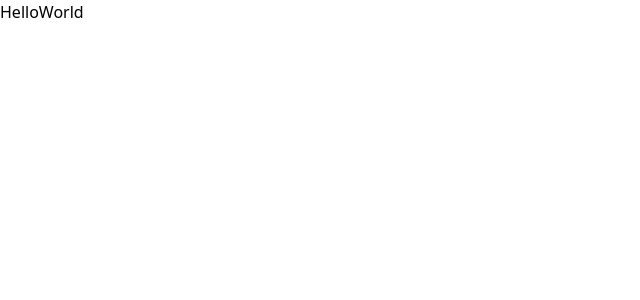
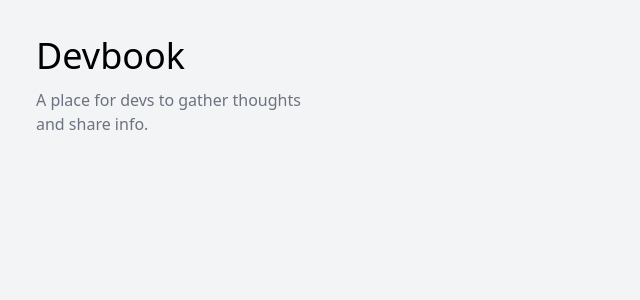
Before and after one commit to adwinying/devbook, a Vue app: page / in a window 1280 px wide. Shown: the top 300 px of the page, without its empty margins (0-640 px from the left). Built offline with nearby package versions, Linux system fonts and the light colour scheme.

Commit message:
Init sidebar

```diff
--- a/src/App.vue
+++ b/src/App.vue
@@ -1,14 +1,22 @@
 <template>
-  <h1>HelloWorld</h1>
+  <div class="flex w-screen h-screen p-6 bg-gray-100">
+    <Sidebar>
+      <Header class="mb-8" />
+    </Sidebar>
+  </div>
 </template>
 
 <script lang="ts">
 import { defineComponent } from 'vue';
+import Sidebar from './components/Sidebar.vue';
+import Header from './components/Header.vue';
 
 export default defineComponent({
   name: 'App',
 
   components: {
+    Sidebar,
+    Header,
   },
 });
 </script>
--- /dev/null
+++ b/src/components/Header.vue
@@ -0,0 +1,19 @@
+<template>
+  <div>
+    <h1 class="text-4xl mb-3">
+      Devbook
+    </h1>
+
+    <span class="text-gray-500">
+      A place for devs to gather thoughts and share info.
+    </span>
+  </div>
+</template>
+
+<script lang="ts">
+import { defineComponent } from 'vue';
+
+export default defineComponent({
+  name: 'Header',
+});
+</script>
--- /dev/null
+++ b/src/components/Sidebar.vue
@@ -0,0 +1,13 @@
+<template>
+  <div class="p-3 w-1/4 min-w-2xs">
+    <slot />
+  </div>
+</template>
+
+<script lang="ts">
+import { defineComponent } from 'vue';
+
+export default defineComponent({
+  name: 'Sidebar',
+});
+</script>
```
